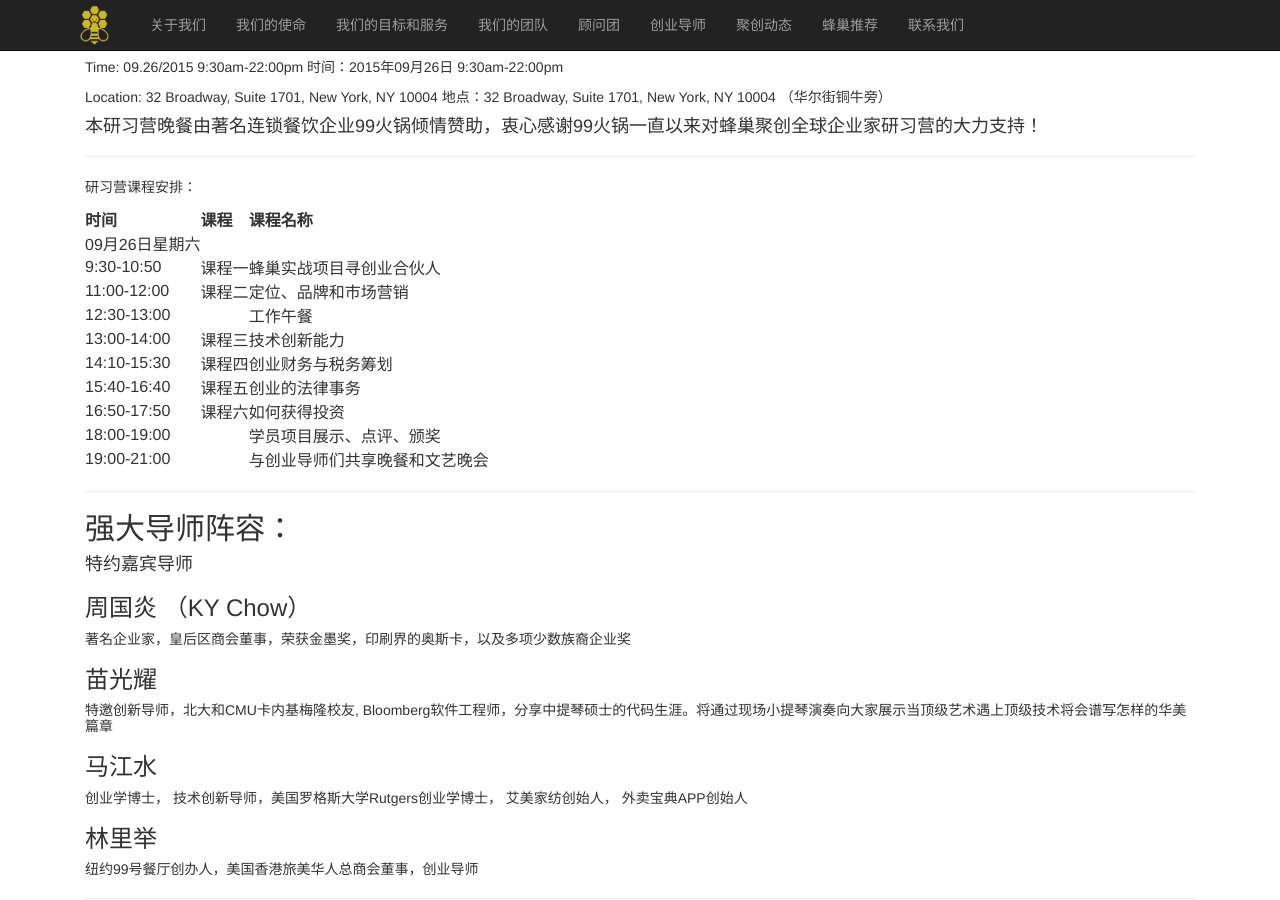
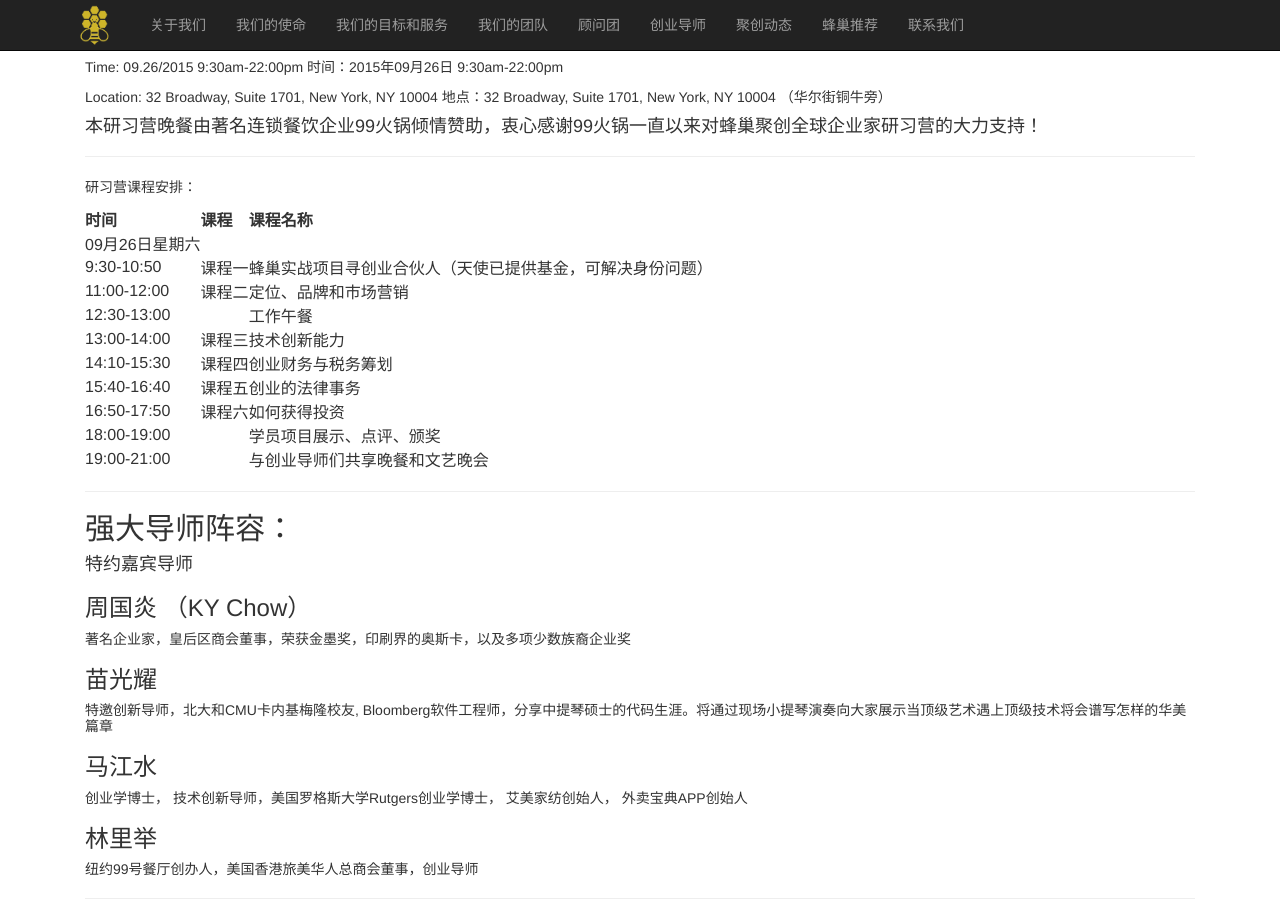
Before and after one commit to ibinc/ibinc.github.io, a Jekyll site: the page built from events_cn.md, in a window 1280 px wide and 900 px high, scrolled down 572 px. Built offline with Jekyll 4.4.1, drawn with Linux system fonts in a browser that asks for light colours; Markdown is read by kramdown in place of the engine named in the settings.

Commit message:
Update events_cn.md

```diff
--- a/events_cn.md
+++ b/events_cn.md
@@ -54,7 +54,7 @@
 时间|课程|课程名称|
 ----|----|--------|
 09月26日星期六|
-9:30-10:50|课程一|蜂巢实战项目寻创业合伙人|
+9:30-10:50|课程一|蜂巢实战项目寻创业合伙人（天使已提供基金，可解决身份问题）|
 11:00-12:00|课程二|定位、品牌和市场营销|
 12:30-13:00||工作午餐|
 13:00-14:00|课程三|技术创新能力|
```
